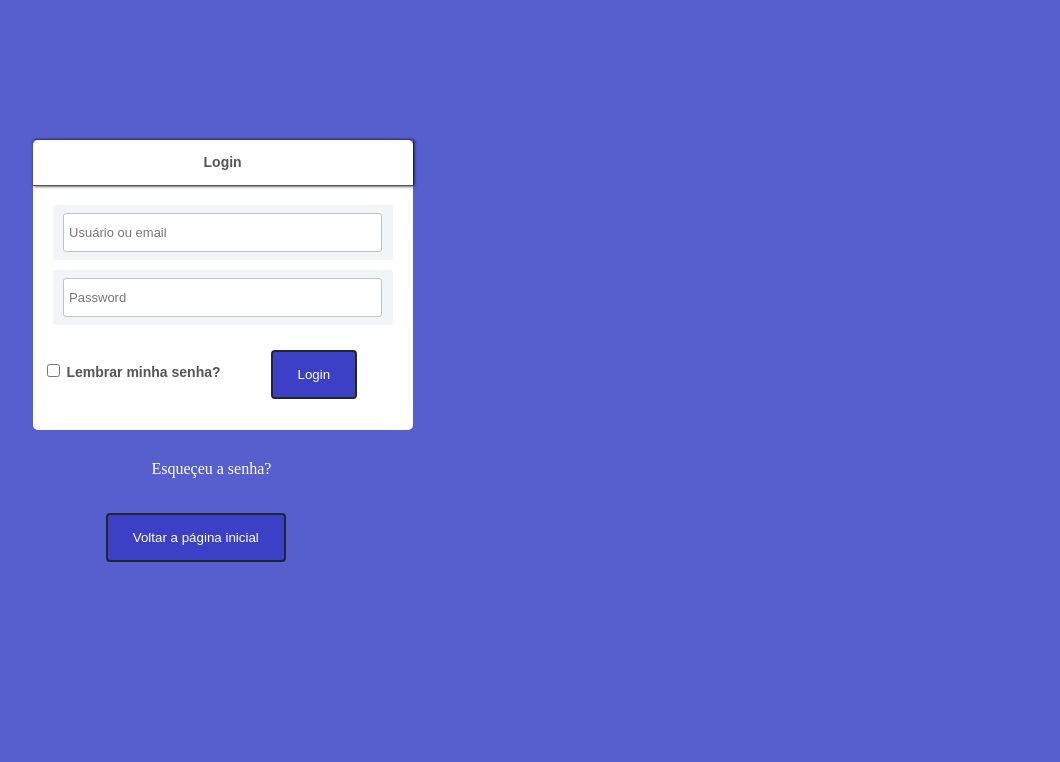
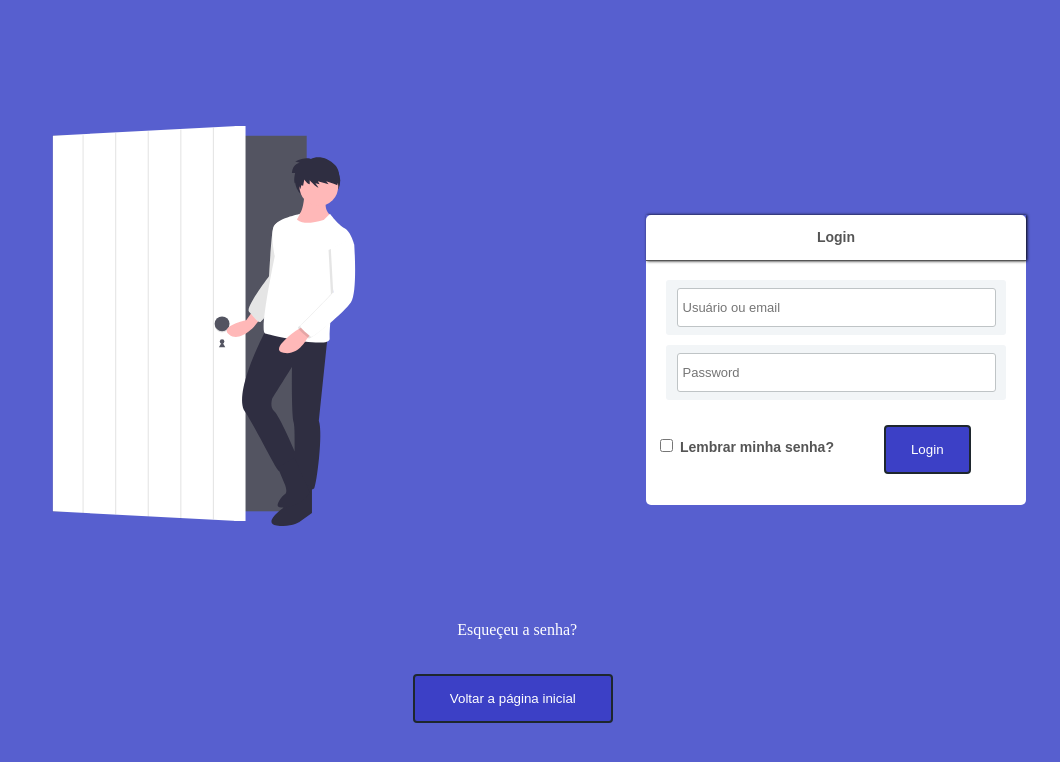
Before and after one commit to MaidanaGustavo/calendar_grupo7, a PHP site: page /login/login.html in a window 1280 px wide. Shown: the top 762 px of the page, without its empty margins (165-1225 px from the left). Run offline with PHP 8.4, Linux system fonts and the light colour scheme.

Commit message:
Responsividade v2

```diff
--- a/Calendario/src/cadastro/sucesso.html
+++ b/Calendario/src/cadastro/sucesso.html
@@ -7,6 +7,7 @@
 	<link rel="stylesheet" href="css/style.css">
 </head>
 <body>
+	<div class="geral">
 		<div class="arte">
 			<img src="../img/art5.svg" alt="Arte">
 		</div>
@@ -20,5 +21,6 @@
 				window.location.href = "../login/login.html"
 			}
 		</script>
+	</div>
 </body>
 </html>
--- a/Calendario/src/login/css/style.css
+++ b/Calendario/src/login/css/style.css
@@ -3,14 +3,24 @@ body{
 	position: relative;
 }
 
+.geral{
+	display: flex;
+	margin-top: 10%;
+}
 
+.gerals{
+	display: flex;
+	margin: 50px auto 30px;
+	flex-direction: column;
+}
 
 #login-box{
 	background-color: white;
 	width: 380px;
 	height: 290px;
-	margin: 140px 30% 30px;
+	margin: 140px auto 30px;
 	border-radius: 5px;
+	margin-top: 7%;
 }
 
 #login-box-label{
@@ -85,22 +95,24 @@ body{
 	cursor: pointer;
 }
 
-.ilustra img{
+.geral img{
 	width: 35em;
 	height: 25em;
-	position: absolute;
-	top: 0px;
+	top: 50px;
+	margin: 0px auto 30px;
 }
 
 .forgot a{
 	color: #fff;
 	text-decoration: none;
-	margin: 140px 28% -30px;
+	margin: 30px auto -30px;
+	padding: 5px 10px;
+	margin-left: 40%;
 }
 
 .botaoIniciar{
-	position: absolute;
-	margin: 30px 36% -30px;
+	margin: 30px 45% -30px;
+	min-width: 200px;
 }
 
 .forgot{
@@ -108,63 +120,26 @@ body{
 	margin-left: 13%;
 }
 
-@media (max-width: 1500px){
-
-	.ilustra img{
-		opacity: 0;
+@media (max-width: 1000px){
+	.geral{
+		flex-direction: column;
+		text-align: center;
 	}
 
 	#login-box{
-		margin: 140px 15% 30px;
+		margin: 140px auto 30px;
 	}
 
 	.forgot{
-		margin-left: -5%;
+		margin-left: 22%;
+	}
+
+	.forgot a{
+		margin-left: 29%;
 	}
 
 	.botaoIniciar{
-		margin-left: 20%;
+		margin-left: 41%;
 	}
 
 }
-
-
-
-/*
-
-@media (max-width: 1450px){
-	.forgot a{
-		margin-left: 45%;
-	}
-
-	#botoes .botaoIniciar{
-		margin-left: 6%;
-	}
-
-}
-
-
-
-@media (max-width: 1024px){
-
-	#login-box{
-		margin: 140px 28% 0px;
-	}
-
-	#botoes .botaoIniciar{
-		margin-left: -10%;
-	}
-
-}
-
-@media (max-width: 768px){
-	.forgot a{
-		margin-left: 44%;
-	}
-
-	#botoes .botaoIniciar{
-		margin-left: -30%;
-	}
-
-}
-*/
--- a/Calendario/src/login/login.html
+++ b/Calendario/src/login/login.html
@@ -9,9 +9,10 @@
 
 </head>
 <body>
-	<div class="ilustra">
-		<img src="../img/art2.svg" alt="">
-	</div>
+	<div class= "geral">
+
+			<img src="../img/art2.svg" alt="">
+
 
 		<div id="login-box">
 			<div id="login-box-label">
@@ -31,11 +32,13 @@
 				</div>
 			</div>
 		</div>
+	</div>
+	<div class="gerals">
 		<div class="forgot">
 			<a href="recuperar/recuperarsenha.html">Esqueçeu a senha?</a>
 		</div>
 
 		<div id="botoes"><button class="botaoIniciar" onclick="window.location.href='javascript:history.back()'">Voltar a página inicial</button></div>
-
+	</div>
 </body>
 </html>
```
Also changed, not shown: Calendario/src/cadastro/cadastro.html (+7 -3 lines), Calendario/src/cadastro/css/style.css (+32 -8 lines), Calendario/src/login/recuperar/css/style.css (+17 -5 lines), Calendario/src/login/recuperar/recuperarsenha.html (+7 -4 lines).
